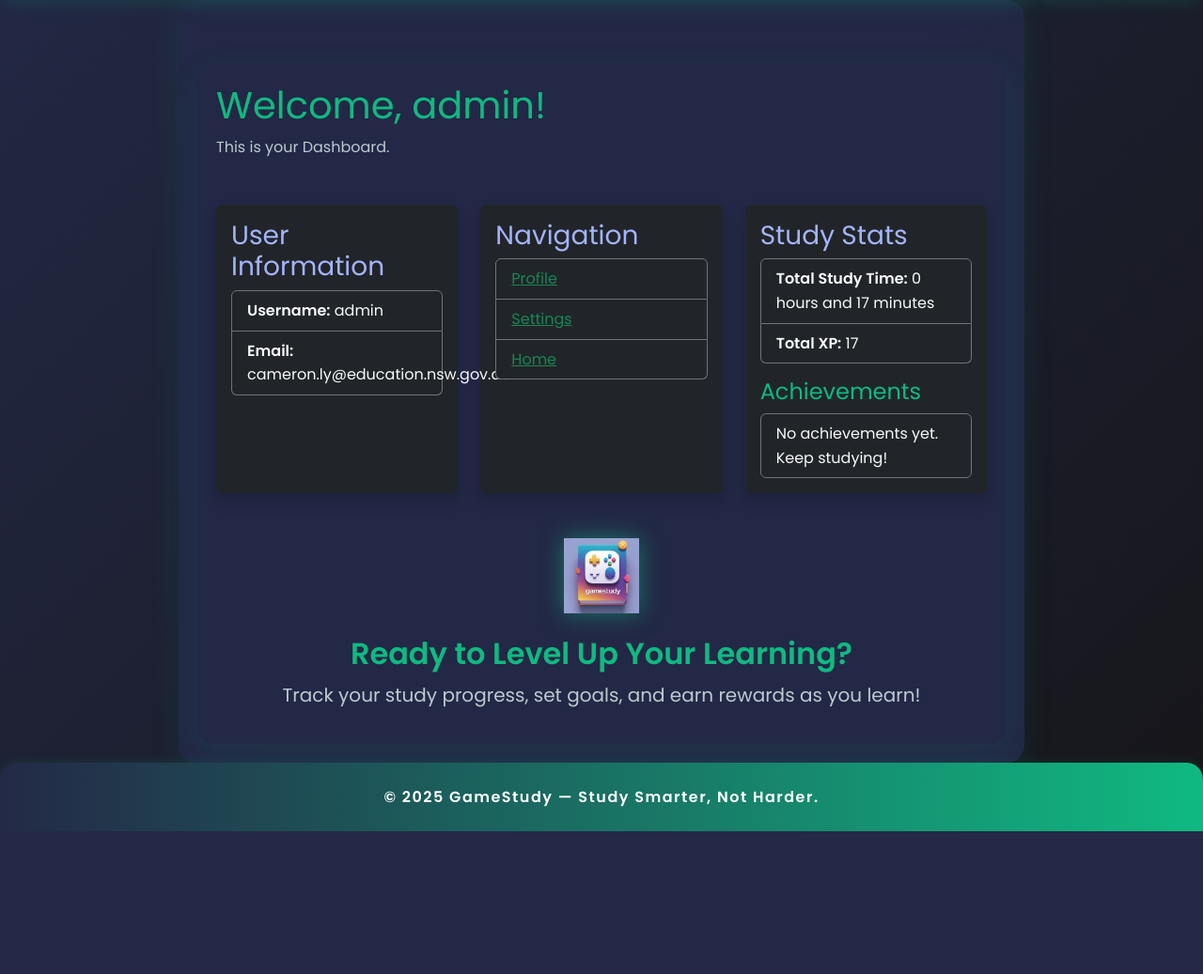
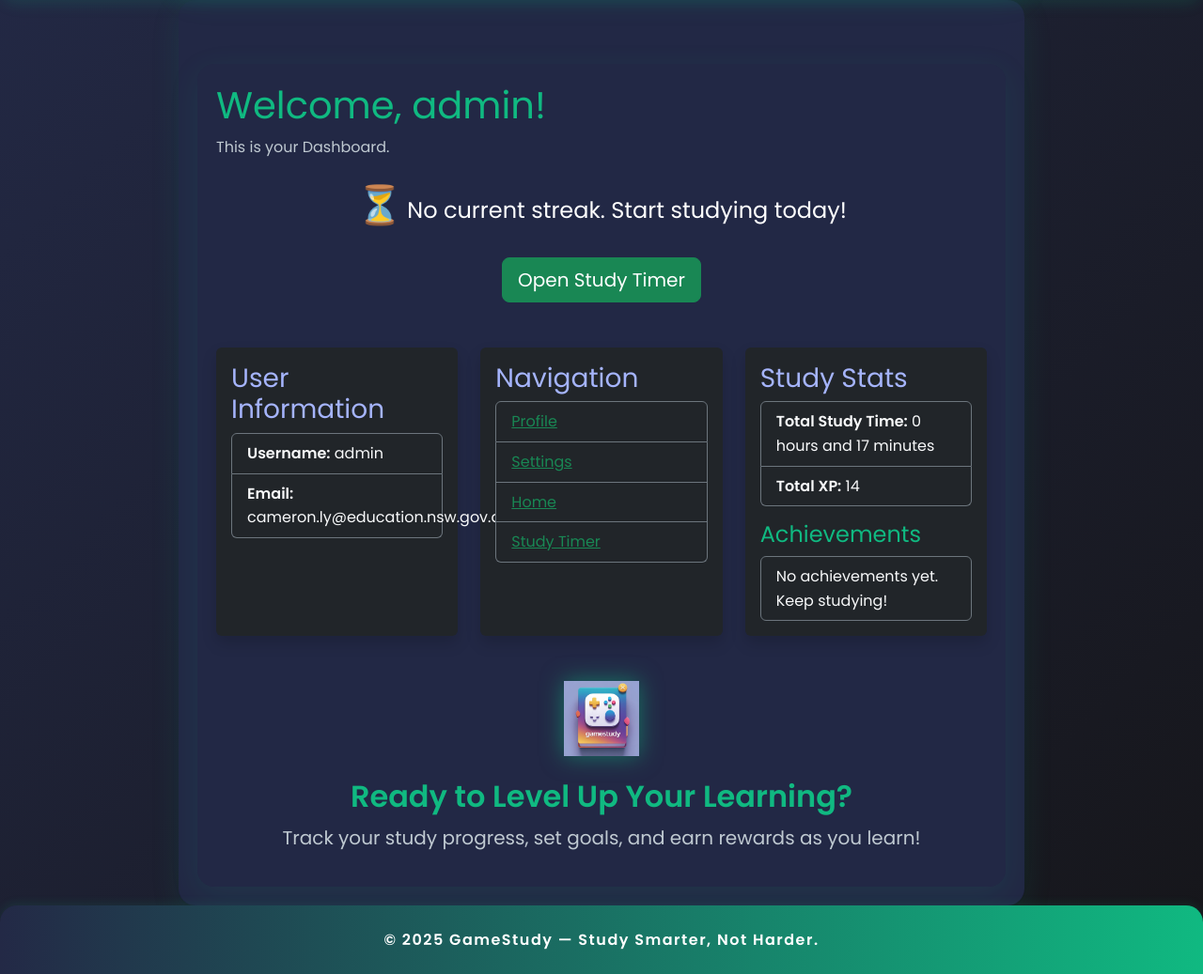
Before and after one commit to TempeHS/2025SE-Cameron.L-Major, a Flask app: page /dashboard in a window 1280 px wide. Shown: the part 117-1154 px from the top of the page at 94% size. Before the commit the page ends 1002 px from the top, so only its background shows below. Run offline with Flask 3, Linux system fonts and the light colour scheme; a user stored in the database is signed in; data comes from the database, SQL or seed files in the repository; both versions use the stored data as it was after the commit; data that the repository does not hold is empty; some libraries are stand-ins or nearby versions.

Commit message:
Study Timer background implemented

```diff
--- a/main_routes.py
+++ b/main_routes.py
@@ -1,5 +1,5 @@
 from flask import render_template, request, redirect, url_for, flash, session, jsonify
-from datetime import datetime
+from datetime import datetime, timedelta
 import userManagement as dbHandler
 import bcrypt
 from utils import validate_password, basic_sanitize_input
@@ -25,21 +25,23 @@ def register_main_routes(app):
     @app.route("/dashboard")
     def dashboard():
         if 'username' in session and 'email' in session:
-            conn = sqlite3.connect('.databaseFiles/database.db')
-            conn.row_factory = sqlite3.Row
+            conn = get_db()
             cur = conn.cursor()
-            cur.execute("SELECT total_study_time FROM users WHERE username = ?", (session['username'],))
+            cur.execute("SELECT total_study_time, xp FROM users WHERE username = ?", (session['username'],))
             user = cur.fetchone()
 
             total_seconds = user["total_study_time"] if user and user["total_study_time"] is not None else 0
             hours = total_seconds // 3600
             minutes = (total_seconds % 3600) // 60
+            xp = user["xp"] if user and user["xp"] is not None else 0
 
-            # XP Calculation: 1 XP per minute
-            xp = total_seconds // 60
-
+            # Fetch achievements
             cur.execute("SELECT achievement_name, unlocked_at FROM achievements WHERE username=?", (session['username'],))
             achievements = cur.fetchall()
+
+            # Fetch streak
+            streak = get_study_streak(session['username'], cur)
+
             conn.close()
             return render_template(
                 "dashboard.html",
@@ -48,12 +50,12 @@ def register_main_routes(app):
                 study_hours=hours,
                 study_minutes=minutes,
                 xp=xp,
-                achivements=achievements
+                achievements=achievements,
+                streak=streak
             )
         else:
             flash("You need to log in first.")
             return redirect(url_for('login'))
-
 
 
     @app.route("/analytics")
@@ -270,37 +272,98 @@ def register_main_routes(app):
         row = cur.fetchone()
         new_xp = row['xp'] if row else 0
 
-        # Unlock achievements if needed
-        check_and_unlock_achievements(session['username'], new_xp)
+        # Log today's session
+        today = datetime.now().strftime('%Y-%m-%d')
+        cur.execute(
+            "INSERT INTO study_sessions (username, date, seconds) VALUES (?, ?, ?)",
+            (session['username'], today, seconds)
+        )
 
-        # Optionally, fetch unlocked achievements to return to frontend
+        # Unlock XP-based achievements
+        new_xp_achievements = check_and_unlock_achievements(session['username'], new_xp)
+
+        # Unlock streak achievements and get current streak
+        new_streak_achievements, streak = check_streak_achievements(session['username'], cur)
+
+        # Optionally, fetch all achievements for display
         cur.execute("SELECT achievement_name, unlocked_at FROM achievements WHERE username=?", (session['username'],))
         achievements = [{"name": r["achievement_name"], "unlocked_at": r["unlocked_at"]} for r in cur.fetchall()]
 
+        conn.commit()
         conn.close()
 
-        print(f"Added {seconds}s and {xp_earned} XP to {session['username']} (new XP: {new_xp})")
+        # Combine all newly unlocked achievements for notification
+        new_achievements = new_xp_achievements + new_streak_achievements
+
+        print(f"Added {seconds}s and {xp_earned} XP to {session['username']} (new XP: {new_xp}, streak: {streak})")
         return jsonify({
             "success": True,
             "added_seconds": seconds,
             "added_xp": xp_earned,
             "new_xp": new_xp,
-            "achievements": achievements
+            "streak": streak,
+            "new_achievements": new_achievements,
+            "achievements": achievements  # for dashboard display
         })
-
     def check_and_unlock_achievements(username, xp):
         milestones = [
             (10, "First Steps"),
+            (50, "Warming Up"),
             (100, "Getting Serious"),
+            (250, "Quarter Master"),
             (500, "Study Pro"),
+            (750, "XP Grinder"),
             (1000, "Master"),
+            (2000, "Legend"),
+            (5000, "Study Machine"),
+            (10000, "Ultimate Scholar"),
         ]
         conn = get_db()
         cur = conn.cursor()
+        unlocked = []
         for threshold, name in milestones:
             cur.execute("SELECT 1 FROM achievements WHERE username=? AND achievement_name=?", (username, name))
             if xp >= threshold and not cur.fetchone():
                 cur.execute("INSERT INTO achievements (username, achievement_name) VALUES (?, ?)", (username, name))
-                print(f"Achievement unlocked for {username}: {name}")
+                unlocked.append(name)
         conn.commit()
         conn.close()
+        return unlocked
+
+    def get_study_streak(username,cur):
+        streak = 0
+        today = datetime.now().date()
+        for i in range(0, 100):  # check up to 100 days back
+            day = today - timedelta(days=i)
+            cur.execute(
+                "SELECT 1 FROM study_sessions WHERE username=? AND date=?",
+                (username, day.strftime('%Y-%m-%d'))
+            )
+            if cur.fetchone():
+                streak += 1
+            else:
+                break
+        return streak
+
+    def check_streak_achievements(username, cur):
+        streak = get_study_streak(username, cur)
+        unlocked = []
+        milestones = [
+            (3, "3-Day Streaker"),
+            (7, "One Week Wonder"),
+            (14, "Two Week Warrior"),
+            (30, "Month Master"),
+        ]
+        for threshold, name in milestones:
+            cur.execute("SELECT 1 FROM achievements WHERE username=? AND achievement_name=?", (username, name))
+            if streak >= threshold and not cur.fetchone():
+                cur.execute("INSERT INTO achievements (username, achievement_name) VALUES (?, ?)", (username, name))
+                unlocked.append(name)
+        return unlocked, streak
+
+    @app.route("/study_timer")
+    def study_timer():
+        if 'username' not in session:
+            flash("You need to log in first.")
+            return redirect(url_for('login'))
+        return render_template("study_timer.html")
--- a/templates/dashboard.html
+++ b/templates/dashboard.html
@@ -4,6 +4,43 @@
 <div class="container mt-5">
   <h1 style="color:#10b981;">Welcome, {{ username }}!</h1>
   <p style="color:#bfc9d1;">This is your Dashboard.</p>
+
+  <!-- Streak Display (centered, dynamic emoji/text) -->
+  <div class="row mb-4">
+    <div class="col-12 text-center">
+      {% if streak >= 30 %}
+        <span style="font-size:2.5rem;">🔥🏆</span>
+        <span class="fs-4" style="color:#fff;">Incredible! {{ streak }}-day streak!</span>
+      {% elif streak >= 14 %}
+        <span style="font-size:2.5rem;">🔥</span>
+        <span class="fs-4" style="color:#fff;">Amazing! {{ streak }}-day streak!</span>
+      {% elif streak >= 7 %}
+        <span style="font-size:2.5rem;">🌟</span>
+        <span class="fs-4" style="color:#fff;">Great! {{ streak }}-day streak!</span>
+      {% elif streak >= 3 %}
+        <span style="font-size:2.5rem;">✨</span>
+        <span class="fs-4" style="color:#fff;">Nice! {{ streak }}-day streak!</span>
+      {% elif streak == 2 %}
+        <span style="font-size:2.5rem;">😊</span>
+        <span class="fs-4" style="color:#fff;">Keep going! 2-day streak!</span>
+      {% elif streak == 1 %}
+        <span style="font-size:2.5rem;">👍</span>
+        <span class="fs-4" style="color:#fff;">Started a streak! 1 day!</span>
+      {% else %}
+        <span style="font-size:2.5rem;">⏳</span>
+        <span class="fs-4" style="color:#fff;">No current streak. Start studying today!</span>
+      {% endif %}
+    </div>
+  </div>
+
+  <!-- Study Timer Button -->
+  <div class="row mb-3">
+    <div class="col-12 text-center">
+      <a href="{{ url_for('study_timer') }}" class="btn btn-lg btn-success">
+        Open Study Timer
+      </a>
+    </div>
+  </div>
 
   <div class="row g-4 mt-4">
     <!-- User Info -->
@@ -29,6 +66,10 @@
           <li class="list-group-item bg-dark text-light border-secondary"><a class="text-success" href="/profile">Profile</a></li>
           <li class="list-group-item bg-dark text-light border-secondary"><a class="text-success" href="/settings">Settings</a></li>
           <li class="list-group-item bg-dark text-light border-secondary"><a class="text-success" href="{{ url_for('home_logged_in') }}">Home</a></li>
+          <!-- Optional: Study Timer link in navigation -->
+          <li class="list-group-item bg-dark text-light border-secondary">
+            <a class="text-success" href="{{ url_for('study_timer') }}">Study Timer</a>
+          </li>
         </ul>
       </div>
     </div>
--- a/templates/home_logged_in.html
+++ b/templates/home_logged_in.html
@@ -67,7 +67,7 @@
               <button id="pause-btn" class="btn btn-secondary btn-sm mx-1" disabled>Pause</button>
               <button id="reset-btn" class="btn btn-danger btn-sm mx-1" disabled>Reset</button>
               <button id="save-btn" disabled>Save</button>
-              <button id="fullscreen-btn" class="btn btn-primary btn-sm mx-1">Fullscreen</button>
+              <a href="{{ url_for('study_timer') }}" class="btn btn-primary btn-sm mx-1" id="fullscreen-btn">Fullscreen</a>
             </div>
           </div>
         </div>
```
Also changed, not shown: static/js/study_timer.js (+41 -10 lines), templates/study_timer.html (added, +25 -0 lines), .databaseFiles/database.db, .databaseFiles/myQueries.sql, static/images/nature.png (added), static/images/ocean.png (added), static/images/space.png (added), 1 other file.
